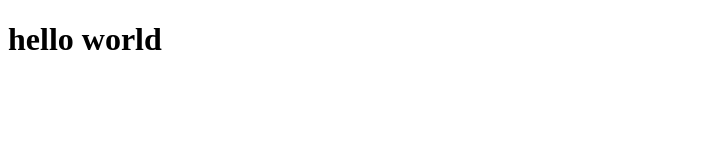
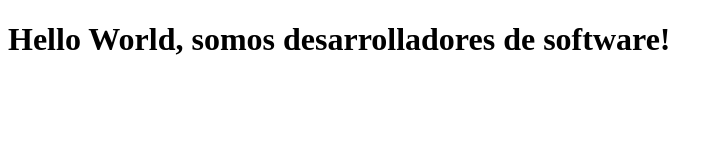
Before and after one commit to RichardPuma12/build-a-product-landing-page, a plain HTML site: page index.html in a window 1280 px wide. Shown: the whole page, without its empty margins (0-723 px from the left). Drawn offline with Linux system fonts and the light colour scheme.

Commit message:
Update index.html

```diff
--- a/index.html
+++ b/index.html
@@ -7,6 +7,6 @@
     <title>Document</title>
 </head>
 <body>
-    <h1>hello world</h1>
+    <h1>Hello World, somos desarrolladores de software!</h1>
 </body>
 </html>
```
